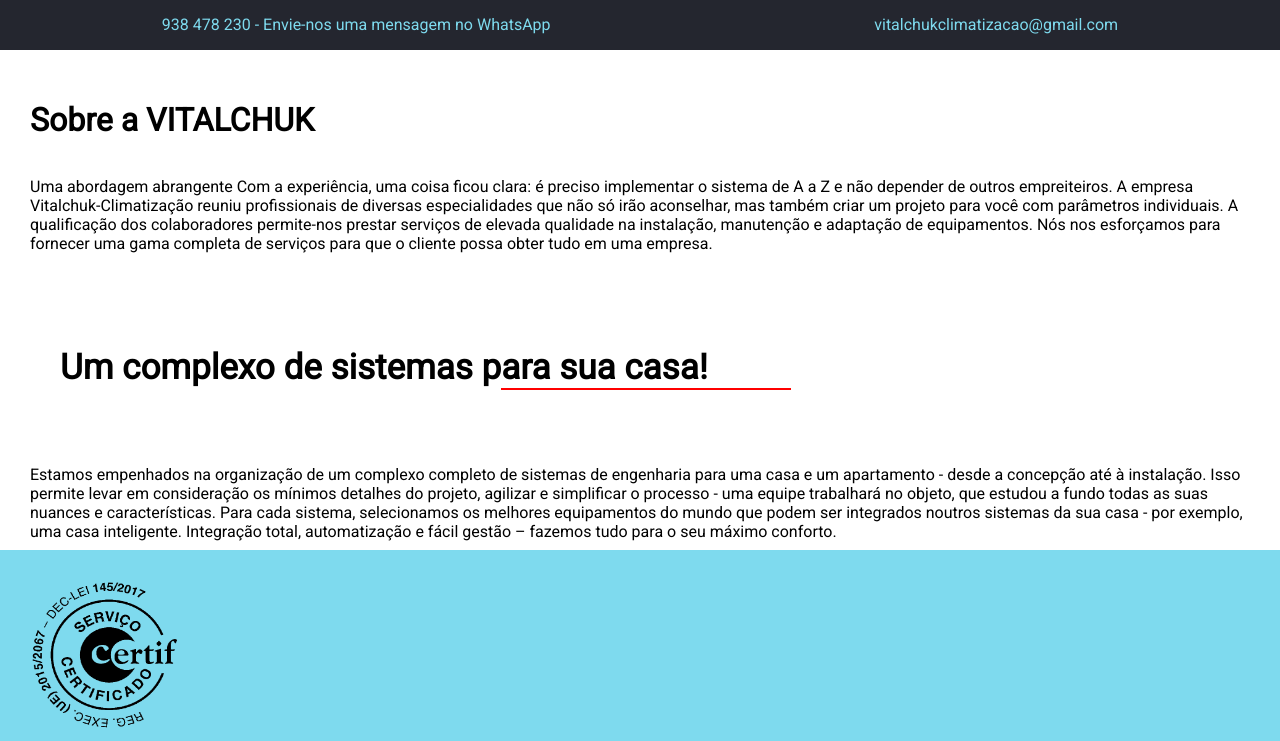
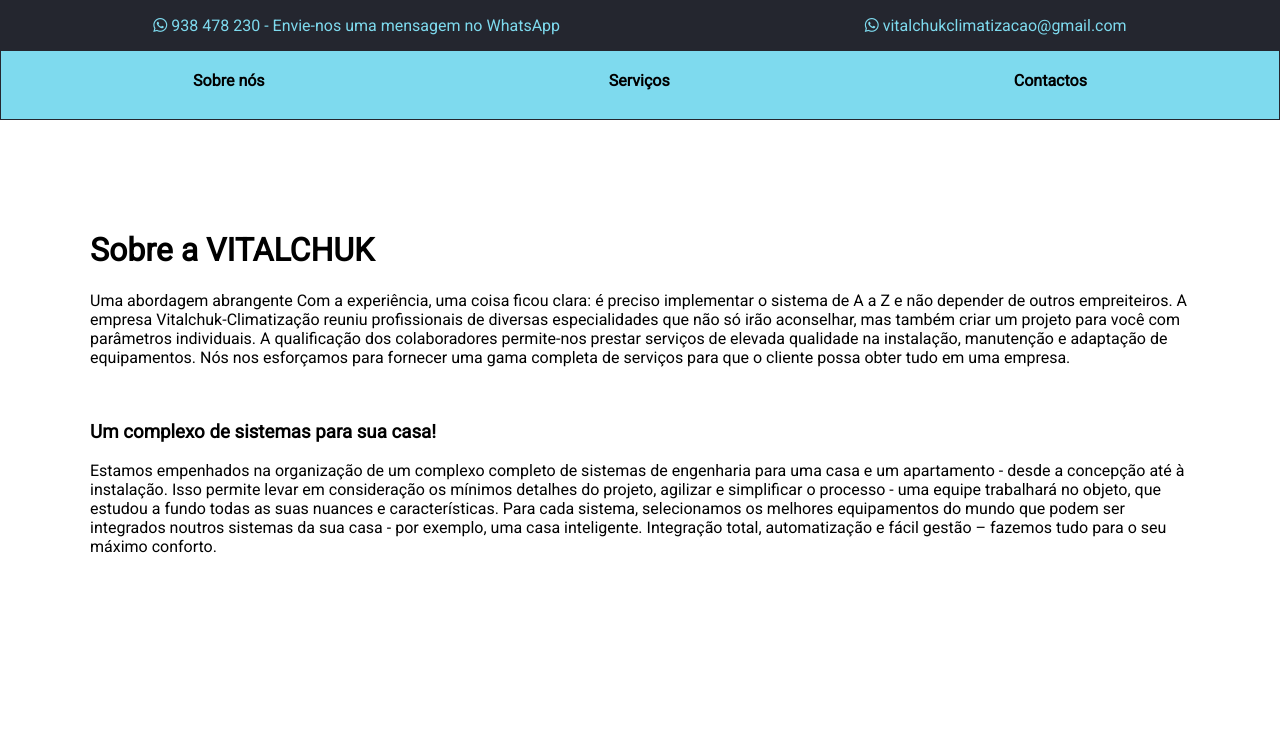
Before and after one commit to DanielePSilva/VITALCHUK-PROJETO, a plain HTML site: page about.html in a window 1280 px wide. Shown: the top 741 px of the page. Drawn offline with Linux system fonts and the light colour scheme.

Commit message:
add style na page about company
add estilo a pagina e concertei alguns erros

```diff
--- a/about.html
+++ b/about.html
@@ -4,19 +4,34 @@
     <meta charset="UTF-8" />
     <meta name="viewport" content="width=device-width, initial-scale=1.0" />
     <link rel="stylesheet" href="styles.css" />
+    <link
+      rel="stylesheet"
+      href="https://cdnjs.cloudflare.com/ajax/libs/font-awesome/6.0.0-beta3/css/all.min.css"
+    />
+
     <title>Sobre nós</title>
   </head>
   <body>
-    <div class="container-insider-header-contact">
-      <a href="https://wa.me/351938478230"
-        >938 478 230 - Envie-nos uma mensagem no WhatsApp</a
-      >
+    <header class="site-header">
+      <div class="menu-header">
+        <div class="container-insider-header-contact">
+          <a href="https://wa.me/351938478230">
+            <i class="fa-brands fa-whatsapp"></i> 938 478 230 - Envie-nos uma
+            mensagem no WhatsApp</a
+          >
 
-      <a href="mailto:vitalchukclimatizacao@gmail.com"
-        >vitalchukclimatizacao@gmail.com</a
-      >
-    </div>
-
+          <a href="mailto:vitalchukclimatizacao@gmail.com">
+            <i class="fa-brands fa-whatsapp"></i>
+            vitalchukclimatizacao@gmail.com</a
+          >
+        </div>
+      </div>
+      <div class="menu-box-top">
+        <a href="./about.html">Sobre nós</a>
+        <a href="#servicos-list">Serviços</a>
+        <a href="#contact"> Contactos</a>
+      </div>
+    </header>
     <div class="about-company">
       <h1 class="title-about-us">Sobre a VITALCHUK</h1>
       <p>
@@ -32,7 +47,7 @@
       </p>
       <br />
 
-      <h2>Um complexo de sistemas para sua casa!</h2>
+      <h3>Um complexo de sistemas para sua casa!</h3>
       <p>
         Estamos empenhados na organização de um complexo completo de sistemas de
         engenharia para uma casa e um apartamento - desde a concepção até à
@@ -56,7 +71,7 @@
 
       <div class="link-footer">
         <a href="" target="_blank" class="links-rede-social">
-          <i class="fa-brands fa-facebook"></i>Vitalchuk Climatização</a
+          <i class="fa-brands fa-facebook"></i> Vitalchuk Climatização</a
         >
 
         <a href="" target="_blank" class="links-rede-social">
--- a/styles.css
+++ b/styles.css
@@ -194,9 +194,8 @@
   padding: 20px;
 }
 .about-company {
-  height: 500px;
-  padding: 30px;
-  display: flex;
+  height: 650px;
+  padding: 90px;
   flex-direction: column;
 }
 footer {
```
